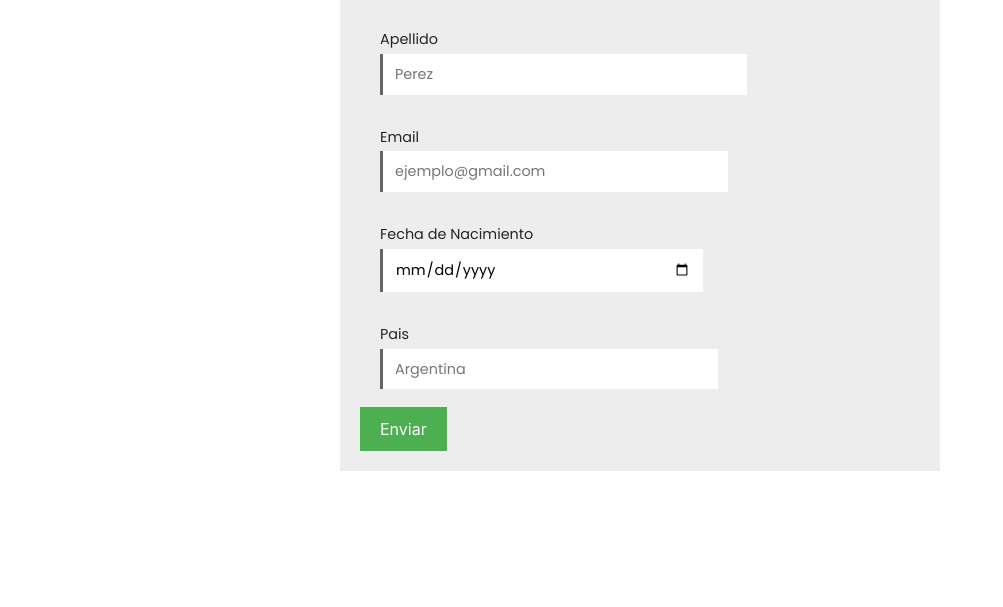
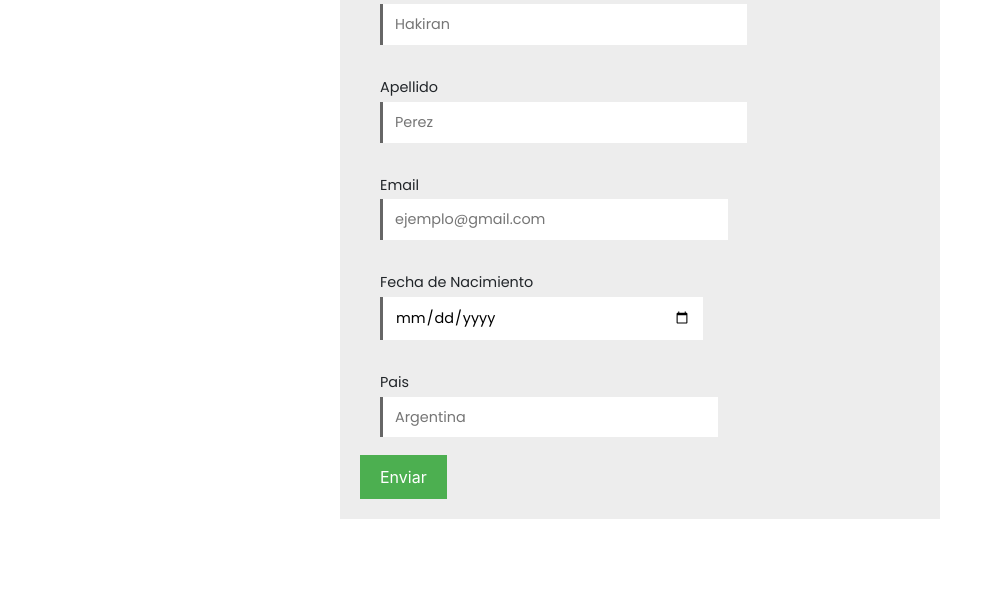
Before and after one commit to evelinnn19/Curso, a plain HTML site: page Clase5/index.html in a window 1280 px wide. Shown: the part 193-800 px from the top of the page, without its empty margins (0-1003 px from the left). Drawn offline with nearby package versions, Linux system fonts and the light colour scheme.

Commit message:
se saco el comentario que permitia implementar bootstrap

```diff
--- a/Clase5/index.html
+++ b/Clase5/index.html
@@ -15,7 +15,7 @@
 
 
 <body>
-    <!--<div class="container mt-5">-->
+    <div class="container mt-5">
     <button id="dark-mode-toggle">Modo Oscuro</button>
    <form>
     <h2>Formulario de Contacto</h2>
```
